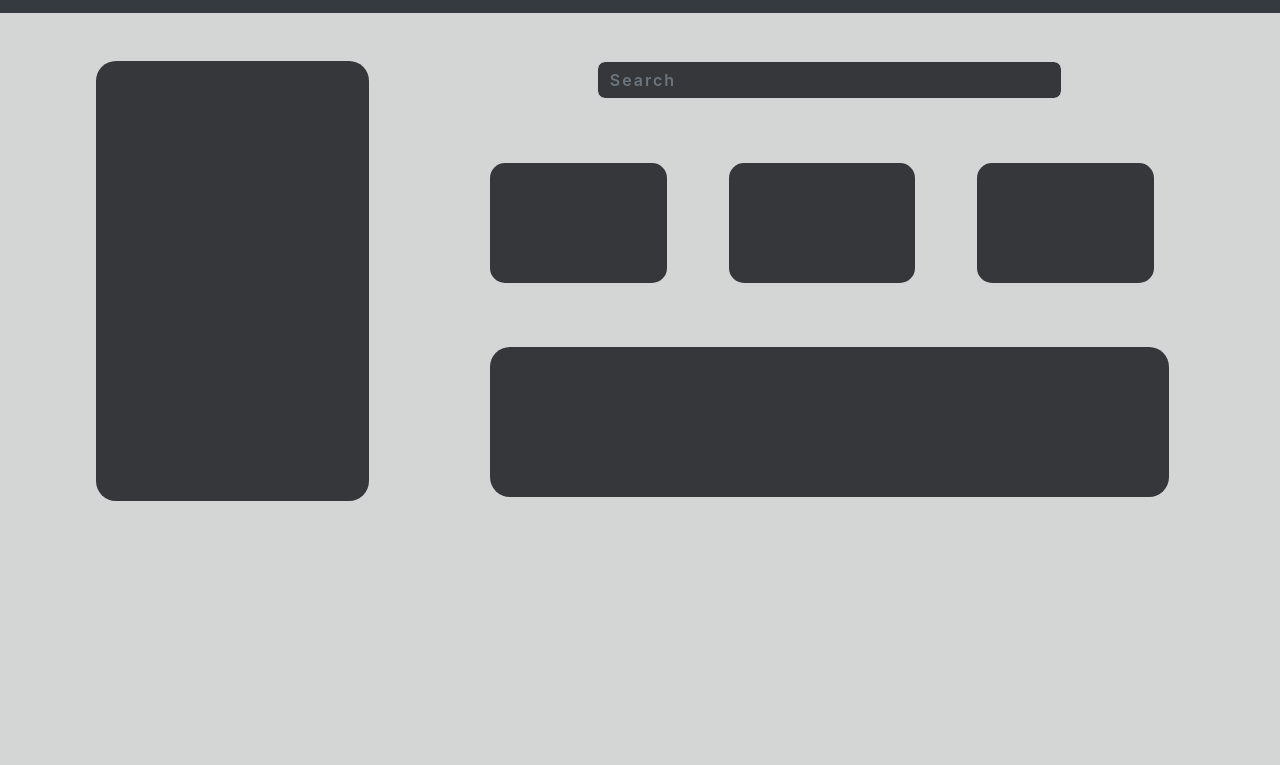
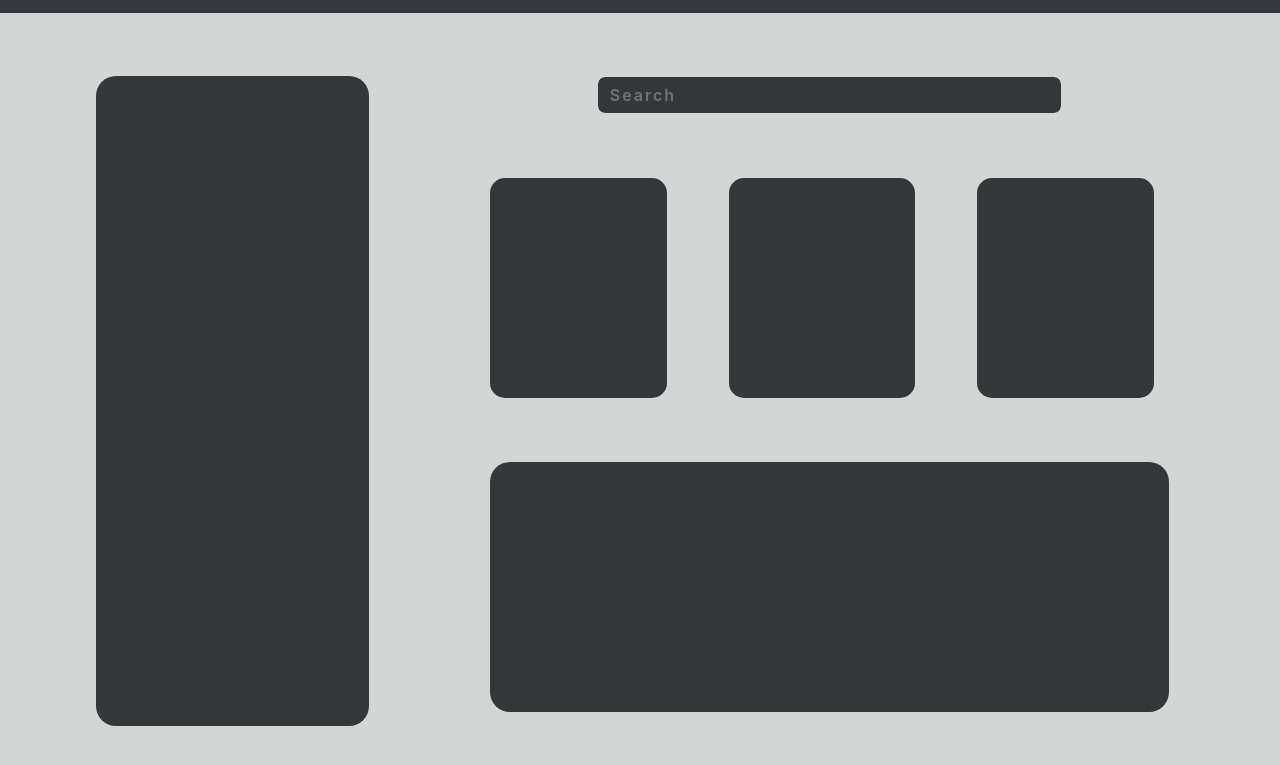
Before and after one commit to Jjlp21/task-14.1, a plain HTML site: page index.html in a window 1280 px wide. Shown: the part 69-834 px from the top of the page. Before the commit the page ends 800 px from the top, so only its background shows below. Drawn offline with Linux system fonts and the light colour scheme.

Commit message:
first commit

```diff
--- a/index.css
+++ b/index.css
@@ -30,7 +30,7 @@ body{
 /* 3 boxes customization */
 .box_1{
     width: auto;
-    height: 120px;
+    height: 220px;
     background-color:#35373b;
     border-radius: 15px;
 }
@@ -38,7 +38,7 @@ body{
 
 /* Footer box customization */
 .box_2{
-    height: 150px;
+    height: 250px;
     background-color: #35373b;
     border-radius: 20px;
 }
@@ -46,7 +46,12 @@ body{
 
 /* Vertical box customization */
 .vertical_box{
-    height: 440px;
+    height: 650px;
     background-color: #35373b;
     border-radius: 20px;
 }
+
+.box{
+    margin-top: 5%;
+    margin-bottom: 5%;
+}
--- a/index.html
+++ b/index.html
@@ -23,7 +23,7 @@
 
         <div class="container-fluid">
 
-            <div class="row mt-5">
+            <div class="row box d-flex">
 
                 <div class="col-4 pl-5">
                     <div class="vertical_box w-75 ml-5"></div>
```
